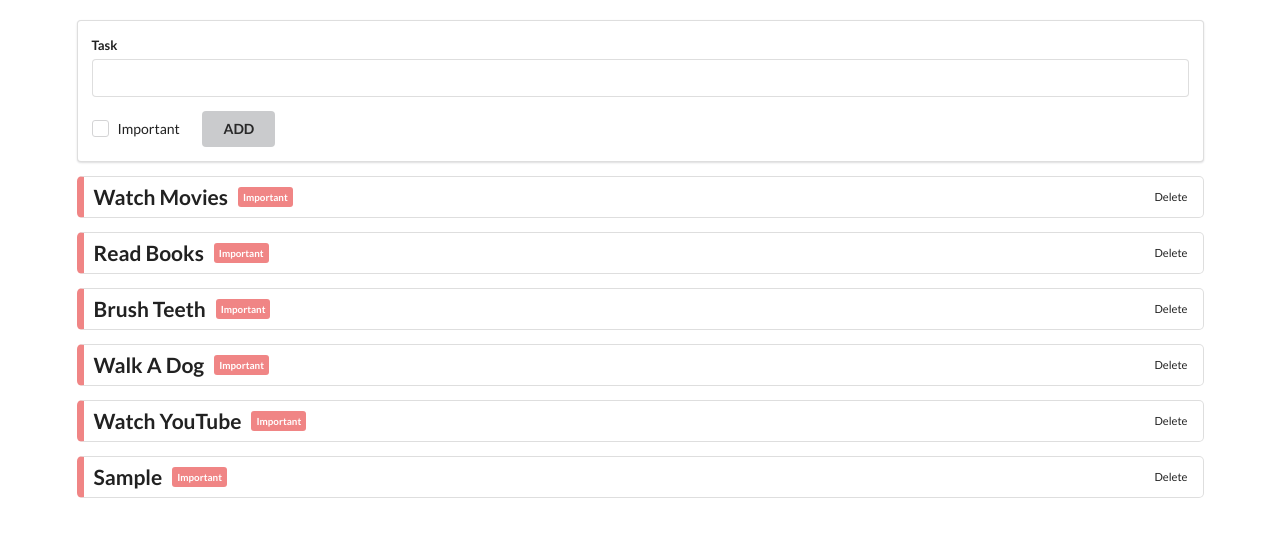
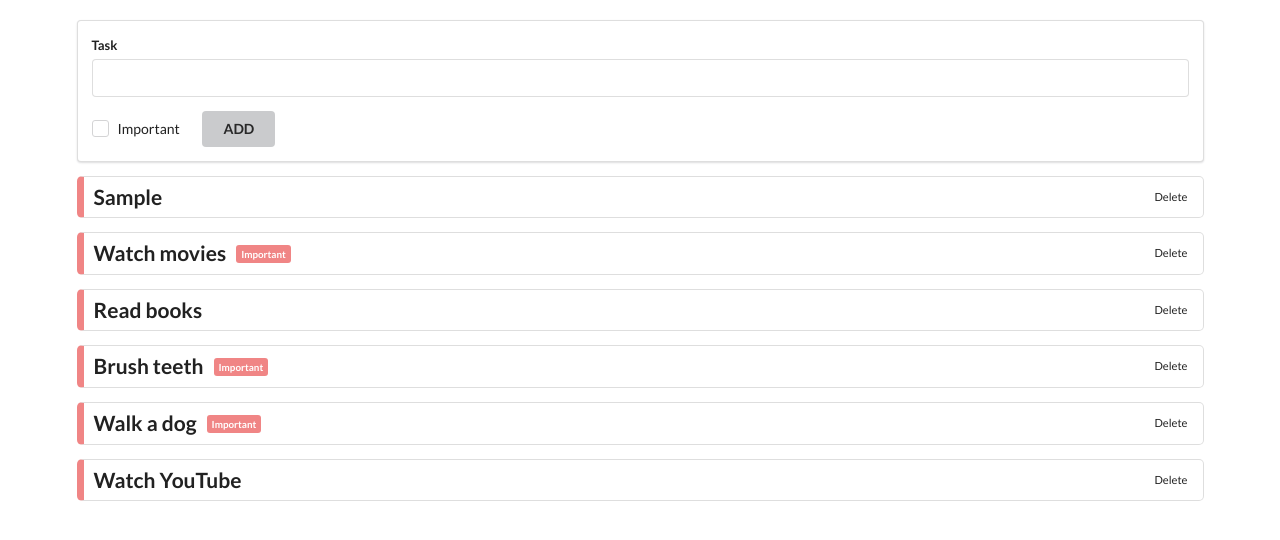
Before and after one commit to Kaya0312/js_todo, a plain HTML site: page index.html in a window 1280 px wide. Both pictures are taken after typing "Sample" into the empty fields and a click on the button "ADD". Drawn offline with nearby package versions, Linux system fonts and the light colour scheme.

Commit message:
Modified the order of the list

```diff
--- a/data.json
+++ b/data.json
@@ -7,7 +7,7 @@
     {
         "task" : "Read books",
         "status" : "Finished",
-        "priority" : "Important"
+        "priority" : ""
     },
     {
         "task" : "Brush teeth",
@@ -22,6 +22,6 @@
     {
         "task" : "Watch YouTube",
         "status" : "Finished",
-        "priority" : "Important"
+        "priority" : ""
     }
 ]
--- a/index.html
+++ b/index.html
@@ -16,10 +16,10 @@
                 <div class="field">
                     <label>Task</label>
                     <input type="text" class="userInput">
+                    <p class="warning"></p>
                 </div>
-                <div class="ui checkbox">
-                    <input type="checkbox" tabindex="0">
-                    <p class="warning"></p>
+                <div class="ui checkbox block">
+                    <input type="checkbox" tabindex="0" class="priority">
                     <label class="mr">Important</label>
                 </div>
                     <button class="ui button" type="submit">ADD</button>
--- a/script.js
+++ b/script.js
@@ -3,8 +3,6 @@ fetch('data.json')
         return res.json();
     })
     .then(function (data) {
-        // localStorage.setItem('json', JSON.stringify(data));
-
         data.map(item => {
             const { task, status, priority } = item;
 
@@ -13,73 +11,66 @@ fetch('data.json')
             ul.innerHTML =
             `
             <li><b>${task}</b></li>
-            <li> ${priority} </li>
+            <li>
+            ${priority==='Important' ? '<span>Important</span>':''}
+            </li>
             <li onClick="deleteItem(event)"> Delete </li>
             `;
 
             document.getElementById('result').appendChild(ul);
-
         });
-
-        // let storedNames = JSON.parse(localStorage.getItem("json"));
-        // console.log(storedNames);
        })
 
 const input = document.querySelector('.additem');
 input.addEventListener('submit', addItem);
 
+function addItem(event) {
+    event.preventDefault();
 
-
-function addItem(event) {
     const input = document.querySelector('.userInput');
     const warning = document.querySelector('.warning');
 
-    console.log(input.value);
-
-    if(input.value === "") {
-        event.preventDefault();
+    if(!input.value) {
         warning.innerHTML = "Please enter a task";
     }
 
-
     if(input.value !== "") {
-
         event.preventDefault();
-
         warning.innerHTML = "";
 
         const userInput = event.target.querySelector('input').value;
+        const checkbox = document.querySelector('.priority');
+
+        const listContainer = document.getElementById('result');
 
         let newItem = document.createElement('ul');
 
         newItem.innerHTML =
         `
-        <li><b>${userInput}</b></li>
-        <li>Important</li>
+        <li><b>${escapeHtml(userInput)}</b></li>
+        <li> ${checkbox.checked? '<span>Important</span>':''} </li>
         <li onClick="deleteItem(event)">Delete</li>
         `;
 
-        document.getElementById('result').appendChild(newItem);
-        event.target.querySelector('input').value = "";
+        // document.getElementById('result').appendChild(newItem);
 
-        console.log("SUBMITTED");
+        listContainer.insertBefore(newItem, listContainer.firstChild);
 
 
 
-
+        event.target.querySelector('input').value = "";
     }
-
-
-
-
 }
 
-
-
-
 function deleteItem(event) {
-    console.log("CLICKED");
-    console.log(event.target.parentNode);
-
     event.target.parentNode.remove();
 }
+
+function escapeHtml(str) {
+    str = str.replace(/&/g, '&amp;');
+    str = str.replace(/</g, '&lt;');
+    str = str.replace(/>/g, '&gt;');
+    str = str.replace(/"/g, '&quot;');
+    str = str.replace(/'/g, '&#39;');
+    return str;
+}
--- a/style.css
+++ b/style.css
@@ -15,11 +15,13 @@ ul li {
 }
 ul li:first-child {
     font-size: 150%;
+}
+ul li:first-child:first-letter {
     text-transform: capitalize;
 }
-ul li:nth-child(2n) {
+ul li:nth-child(2n) span {
     background-color: #f08585;
-    padding: 0px 5px;
+    padding: 3px 5px;
     font-weight: bold;
     border-radius: 3px;
     color: #fff;
@@ -41,7 +43,9 @@ ul li:last-child:hover {
     margin-top: 20px;
 }
 .warning {
-    margin-top: -10px;
-    font-size: 60%;
+    font-size: 70%;
     color: #f08585;
 }
+.block {
+    display: block;
+}
```
